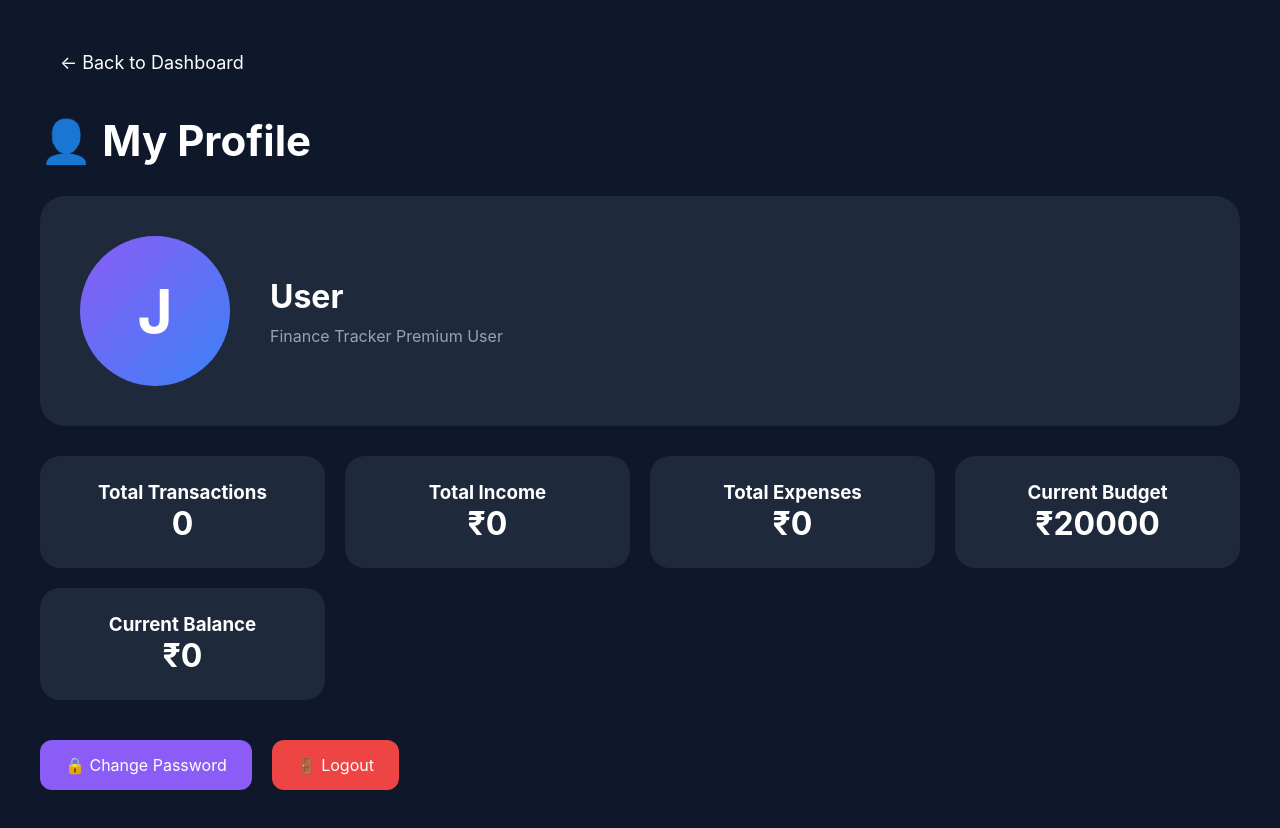
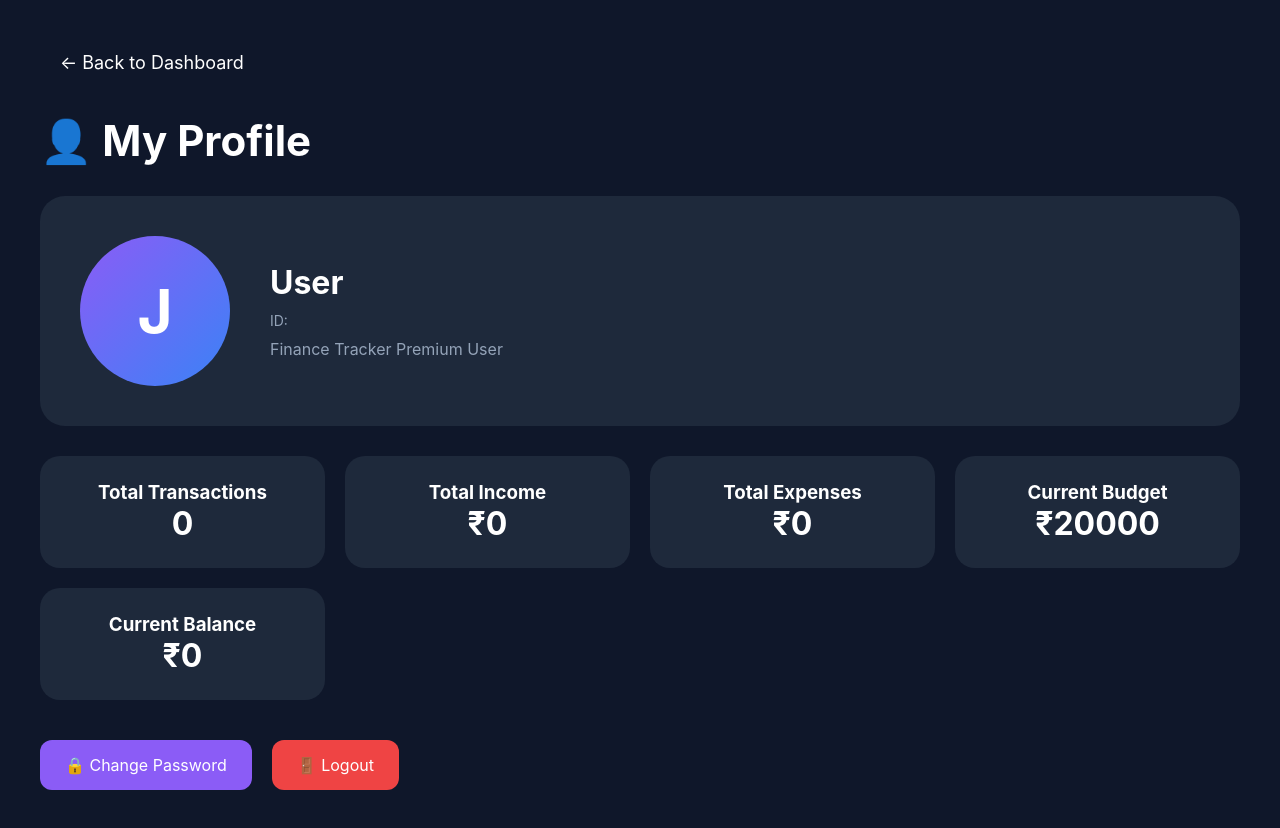
Before and after one commit to JayRanipa/finance-tracker, a React app in the folder frontend/: page /profile in a window 1280 px wide. Built offline with nearby package versions, Linux system fonts and the light colour scheme; the HTML template or start-up script is replaced by a standard one.

Commit message:
Fixed transaction issue

```diff
--- a/frontend/src/pages/Profile.jsx
+++ b/frontend/src/pages/Profile.jsx
@@ -130,7 +130,16 @@ const user = JSON.parse(
             >
              {user?.email}
             </p>
-
+<p
+  style={{
+    color: "#94a3b8",
+    fontSize: "14px",
+    marginTop: "10px",
+    wordBreak: "break-all",
+  }}
+>
+  ID: {user?.id}
+</p>
             <p
               style={{
                 marginTop: "10px",
```
Also changed, not shown: 1 other file (tests, documents, lock files or other folders).
